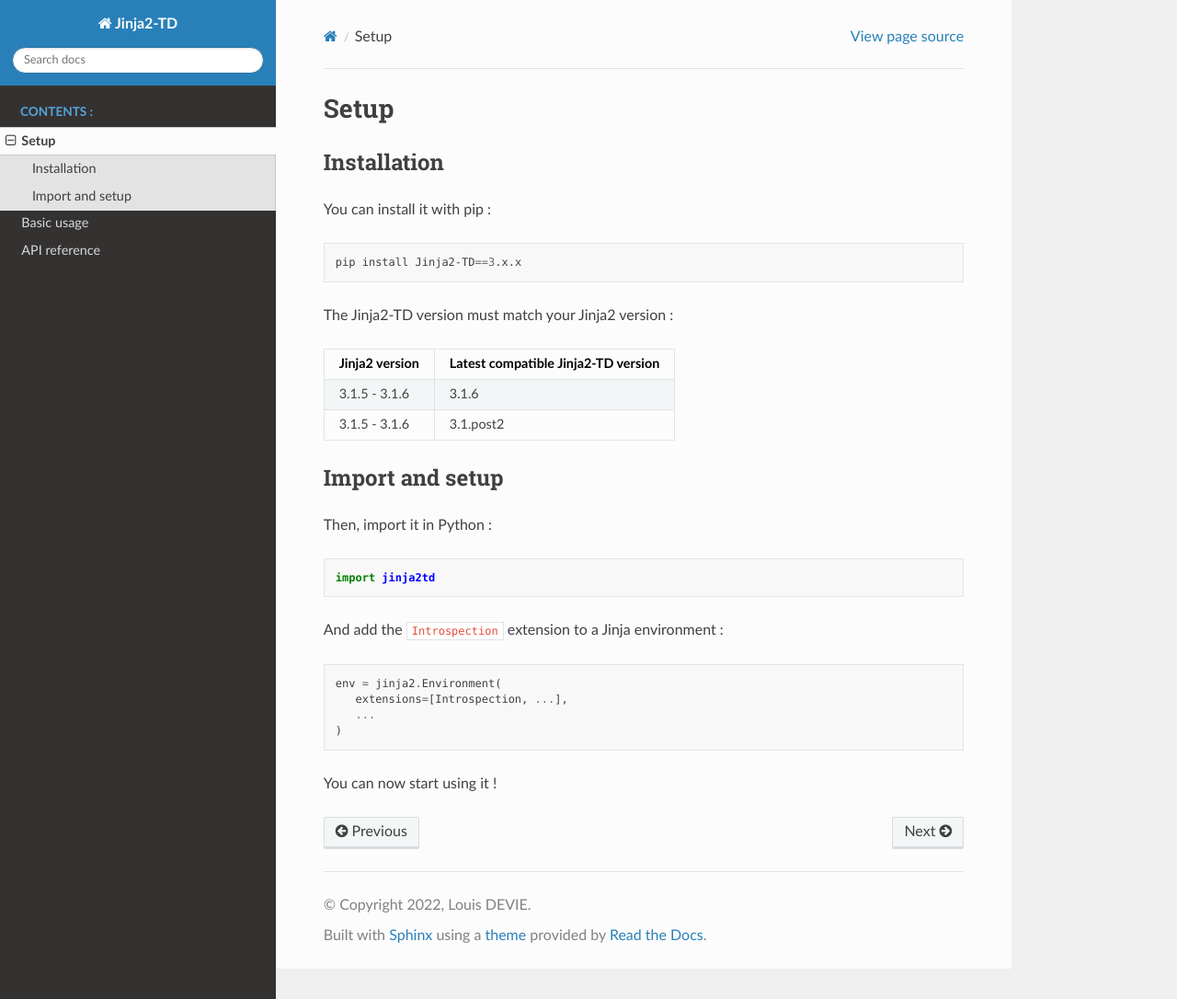
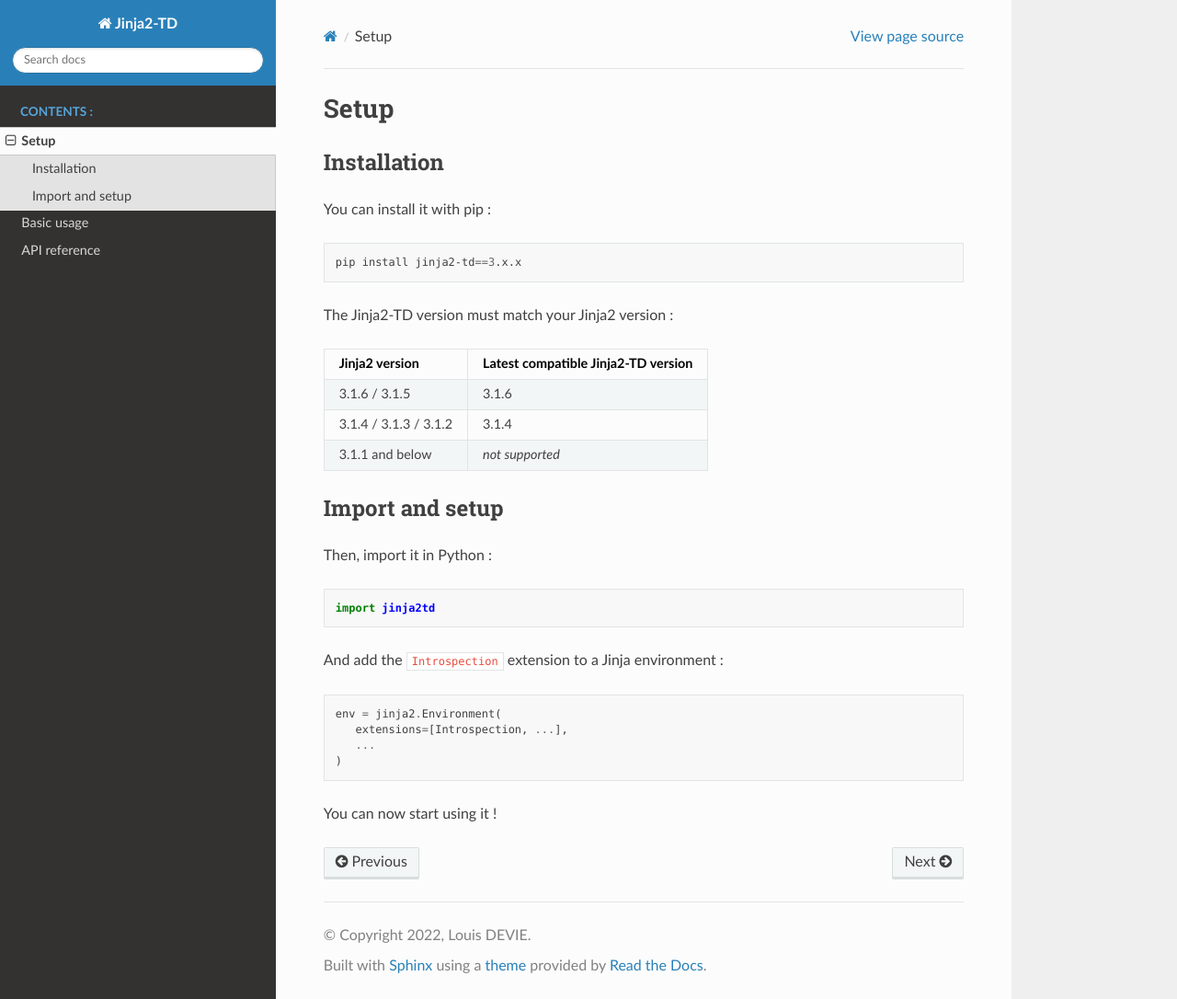
Before and after one commit to louisdevie/jinja2-td, a Sphinx documentation site: the page built from docs/source/setup.rst, in a window 1280 px wide and 1086 px high. Shown: the whole window at 92% size. Built offline with Sphinx 7.4.7 and the Read the Docs theme 3.1.0, drawn with Linux system fonts in a browser that asks for light colours.

Commit message:
add versions table to the setup guide

```diff
--- a/docs/source/setup.rst
+++ b/docs/source/setup.rst
@@ -8,17 +8,19 @@
 
 .. code-block:: shell
 
-   pip install Jinja2-TD==3.x.x
+   pip install jinja2-td==3.x.x
 
 The Jinja2-TD version must match your Jinja2 version :
 
-+----------------+-------------------------------------+
-| Jinja2 version | Latest compatible Jinja2-TD version |
-+================+=====================================+
-| 3.1.5 - 3.1.6  | 3.1.6                               |
-+----------------+-------------------------------------+
-| 3.1.5 - 3.1.6  | 3.1.post2                           |
-+----------------+-------------------------------------+
++-----------------------+-------------------------------------+
+| Jinja2 version        | Latest compatible Jinja2-TD version |
++=======================+=====================================+
+| 3.1.6 / 3.1.5         | 3.1.6                               |
++-----------------------+-------------------------------------+
+| 3.1.4 / 3.1.3 / 3.1.2 | 3.1.4                               |
++-----------------------+-------------------------------------+
+| 3.1.1 and below       | *not supported*                     |
++-----------------------+-------------------------------------+
 
 
 Import and setup
--- a/setup.py
+++ b/setup.py
@@ -26,6 +26,6 @@
     ],
     python_requires=">=3.8",
     install_requires=[
-        "Jinja2 >=3.1.5 <=3.1.6",
+        "Jinja2 >=3.1.5, <=3.1.6",
     ],
 )
```
Also changed, not shown: README.md (+3 -2 lines).
